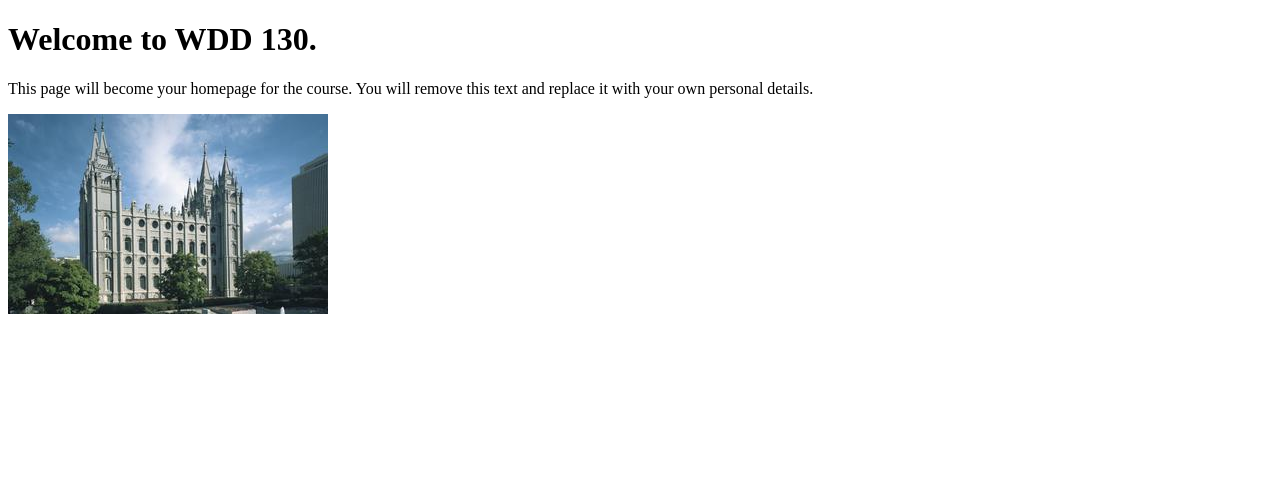
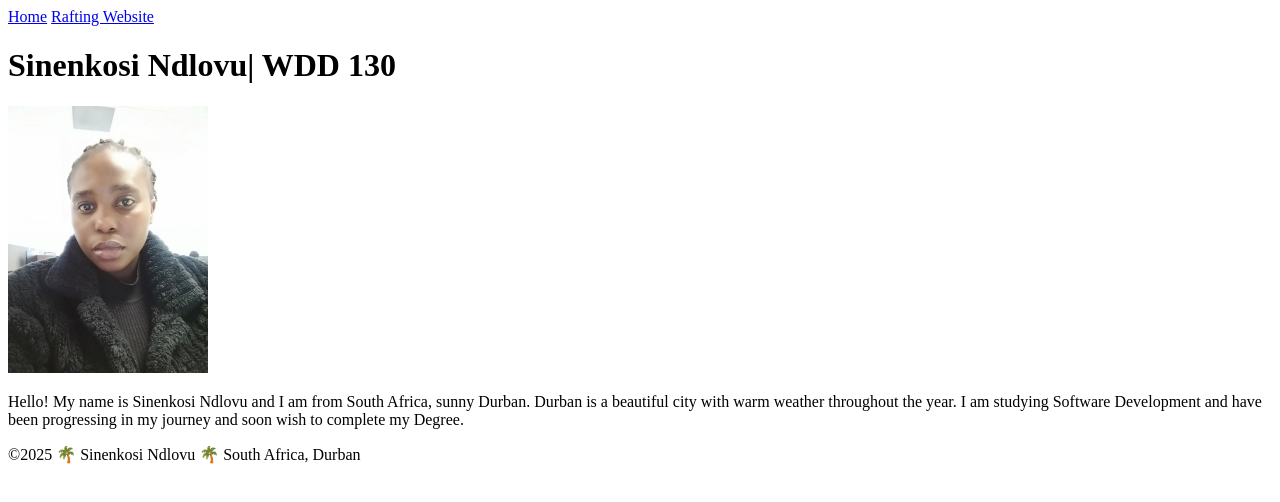
Before and after one commit to SinenkosiN/wdd130, a plain HTML site: page index.html in a window 1280 px wide. Drawn offline with Linux system fonts and the light colour scheme.

Commit message:
sinenkosin

```diff
--- a/index.html
+++ b/index.html
@@ -1,14 +1,31 @@
 <!DOCTYPE html>
 <html lang="en">
+
 <head>
     <meta charset="UTF-8">
     <meta name="viewport" content="width=device-width, initial-scale=1.0">
-    <title>WDD 130 | Personal Homepage</title>
+    <title>Sinenkosi Ndlovu | WDD 130</title>
 </head>
+
 <body>
-    <h1>Welcome to WDD 130.</h1>
-    <p>This page will become your homepage for the course. You will remove this text and replace it with your own personal details.</p>
+    <header>
+        <nav>
+            <a href="#"> Home</a>
+            <a href="wwr/">Rafting Website</a>
+        </nav>
+    </header>
+    <main>
+        <h1>Sinenkosi Ndlovu| WDD 130</h1>
+        <img src="images/profile.jpg" alt=" Sinenkosi Ndlovu Profile Picture" width="200">
+        <p>Hello! My name is Sinenkosi Ndlovu and I am from South Africa, sunny Durban. Durban is a beautiful city with
+            warm weather
+            throughout the year. I am studying Software Development and have been progressing in my journey and soon
+            wish to
+            complete my Degree.</p>
+    </main>
+    <footer>
+        <p> &copy;2025 🌴 Sinenkosi Ndlovu 🌴 South Africa, Durban </p>
+    </footer>
+</body>
 
-    <img src="images/salt-lake-temple.jpg" alt="The Salt Lake Temple.">
-</body>
 </html>
```
Also changed, not shown: images/profile.jpg (added).
